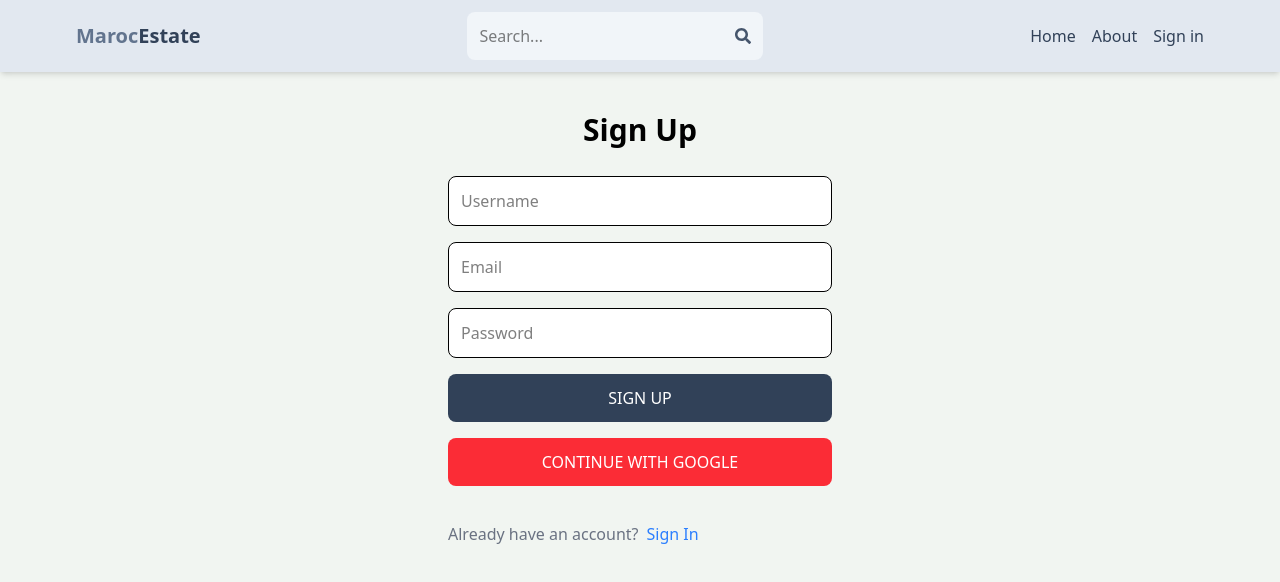
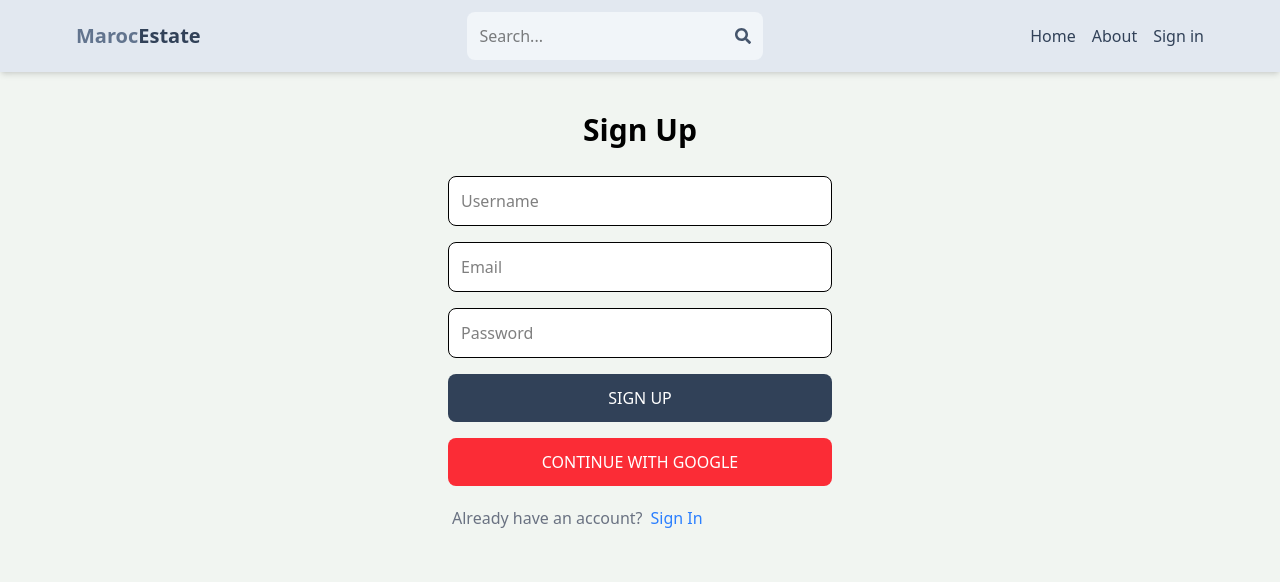
Before and after one commit to salmaelakhal/Real-Estate-Marketplace---MERN-Stack-App-React-Node.js-MongoDB-JWT-Redux-Toolkit-, a React (Vite) app in the folder client/: page /sign-up in a window 1280 px wide. Shown: the top 582 px of the page. Built offline with nearby package versions, Linux system fonts and the light colour scheme.

Commit message:
Complete signup page fonctionnality

```diff
--- a/client/src/pages/Signup.jsx
+++ b/client/src/pages/Signup.jsx
@@ -1,28 +1,71 @@
-import React from 'react'
-import { Link } from 'react-router-dom';
+import React from 'react';
+import { Link, useNavigate } from 'react-router-dom';
+
 export default function Signup() {
+  const [formData, setFormData] = React.useState({});
+  const [error, setError] = React.useState(null);
+  const [loading, setLoading] = React.useState(false);
+
+  const navigate = useNavigate(); // ✅ ici
+
+  const handleChange = (e) => {
+    setFormData({ ...formData, [e.target.id]: e.target.value });
+    console.log(formData);
+  };
+
+  const handleSubmit = async (e) => {
+    e.preventDefault();
+    try {
+      setLoading(true);
+      const res = await fetch("/api/auth/signup", {
+        method: "POST",
+        headers: {
+          "Content-Type": "application/json",
+        },
+        body: JSON.stringify(formData),
+      });
+
+      const data = await res.json();
+      if (data.success === false) {
+        setLoading(false);
+        setError(data.message);
+        return;
+      }
+
+      setLoading(false);
+      setError(null);
+      navigate("/sign-in"); // ✅ utilise bien le hook
+      console.log(data);
+
+    } catch (error) {
+      setLoading(false);
+      setError(error.message);
+    }
+  };
+
   return (
-    <>
-      <div className='p-3 max-w-lg mx-auto'>
+    <div className='p-3 max-w-lg mx-auto'>
       <h1 className='text-3xl text-center font-semibold my-7'>Sign Up</h1>
-      <form className='flex flex-col gap-4 w-96 mx-auto'>
-        <input type="text" placeholder="Username" className="border p-3 rounded-lg bg-white" id='username' />
-        <input type="email" placeholder="Email" className="border p-3 rounded-lg bg-white" id='email' />
-          <input type="password" placeholder="Password" className="border p-3 rounded-lg bg-white" id='password' />
+      <form onSubmit={handleSubmit} className='flex flex-col gap-4 w-96 mx-auto'>
+        <input type="text" placeholder="Username" className="border p-3 rounded-lg bg-white" id='username' onChange={handleChange} />
+        <input type="email" placeholder="Email" className="border p-3 rounded-lg bg-white" id='email' onChange={handleChange} />
+        <input type="password" placeholder="Password" className="border p-3 rounded-lg bg-white" id='password' onChange={handleChange} />
 
-          <button className='bg-slate-700 text-white p-3 rounded-lg hover:bg-blue-600 transition-all duration-300 disabled:oppacity-80 uppercase'>Sign Up</button>
-          <button className='bg-red-500 text-white p-3 rounded-lg hover:bg-red-600 transition-all duration-300 uppercase'>Continue With Google</button>
-          <div className='flex gap-2 mt-5'>
-            <p className='text-start text-gray-500'> Already have an account?</p>
-            <Link to={"/sign-in"}>
-              <span  className='text-blue-500'> Sign In</span>
-            </Link>
+        <button disabled={loading} className='bg-slate-700 text-white p-3 rounded-lg hover:bg-slate-800 transition-all duration-300 disabled:opacity-80 uppercase'>
+          {loading ? "Loading..." : "Sign Up"}
+        </button>
 
-          </div>
-        </form>
+        <button className='bg-red-500 text-white p-3 rounded-lg hover:bg-red-600 transition-all duration-300 uppercase'>Continue With Google</button>
+      </form>
 
+      <div className='ml-14 flex gap-2 mt-5'>
+        <p className='text-gray-500'>Already have an account?</p>
+        <Link to="/sign-in">
+          <span className='text-blue-500'>Sign In</span>
+        </Link>
       </div>
 
-    </>
-  )
+      {error && <p className='text-red-500 text-center mt-5'>{error}</p>}
+    </div>
+  );
 }
--- a/client/vite.config.js
+++ b/client/vite.config.js
@@ -4,6 +4,15 @@ import tailwindcss from "@tailwindcss/vite";
 
 // https://vite.dev/config/
 export default defineConfig({
+  server: {
+    proxy: {
+      '/api': {
+        target: 'http://localhost:3000',
+        changeOrigin: true,
+        secure: false,
+      },
+    },
+  },
   plugins: [
     tailwindcss(),
     react()],
```
